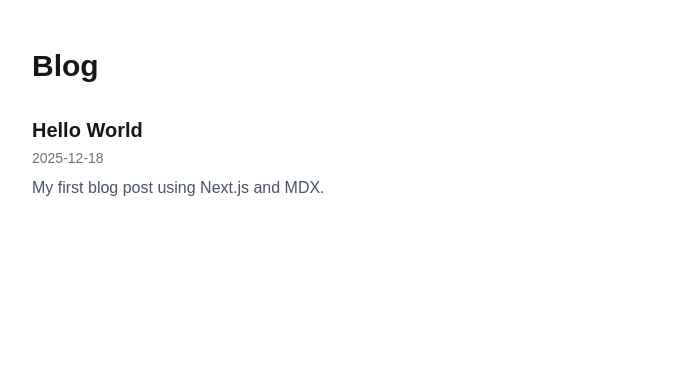
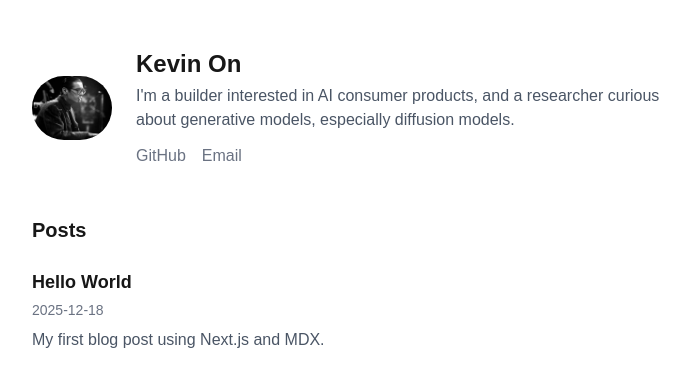
Before and after one commit to kevin-on/kevinon.me, a Next.js app: page /blog in a window 1280 px wide. Shown: the top 386 px of the page, without its empty margins (288-978 px from the left). Built offline with nearby package versions, Linux system fonts and the light colour scheme.

Commit message:
Add profile section to blog page and update post title styling
- Introduced a profile section with an image, name, and description for the author.
- Added links to GitHub and email in the profile section.
- Changed post title element from `<h2>` to `<h3>` for better semantic structure.

```diff
--- a/app/blog/page.tsx
+++ b/app/blog/page.tsx
@@ -1,4 +1,5 @@
 import Link from "next/link"
+import Image from "next/image"
 import fs from "fs"
 import path from "path"
 import type { Post } from "@/lib/types"
@@ -26,14 +27,50 @@ export default async function BlogPage() {
 
   return (
     <main className="max-w-2xl mx-auto px-4 py-12">
-      <h1 className="text-3xl font-bold mb-8">Blog</h1>
+      {/* Profile Section */}
+      <section className="flex items-center gap-6 mb-12">
+        <Image
+          src="/profile.jpg"
+          alt="Kevin On"
+          width={80}
+          height={80}
+          className="rounded-full"
+        />
+        <div>
+          <h1 className="text-2xl font-bold">Kevin On</h1>
+          <p className="text-gray-600 dark:text-gray-400 mt-1">
+            I&apos;m a builder interested in AI consumer products, and a
+            researcher curious about generative models, especially diffusion
+            models.
+          </p>
+          <div className="flex gap-4 mt-3">
+            <a
+              href="https://github.com/kevin-on"
+              target="_blank"
+              rel="noopener noreferrer"
+              className="text-gray-500 hover:text-gray-700 dark:hover:text-gray-300"
+            >
+              GitHub
+            </a>
+            <a
+              href="mailto:kwanghyun.on@gmail.com"
+              className="text-gray-500 hover:text-gray-700 dark:hover:text-gray-300"
+            >
+              Email
+            </a>
+          </div>
+        </div>
+      </section>
+
+      {/* Posts Section */}
+      <h2 className="text-xl font-bold mb-6">Posts</h2>
       <ul className="space-y-6">
         {posts.map((post) => (
           <li key={post.slug}>
             <Link href={`/blog/${post.slug}`} className="block group">
-              <h2 className="text-xl font-semibold group-hover:underline">
+              <h3 className="text-lg font-semibold group-hover:underline">
                 {post.metadata.title}
-              </h2>
+              </h3>
               <p className="text-sm text-gray-500 mt-1">{post.metadata.date}</p>
               <p className="text-gray-600 mt-2">{post.metadata.description}</p>
             </Link>
```
Also changed, not shown: public/profile.jpg (added).
